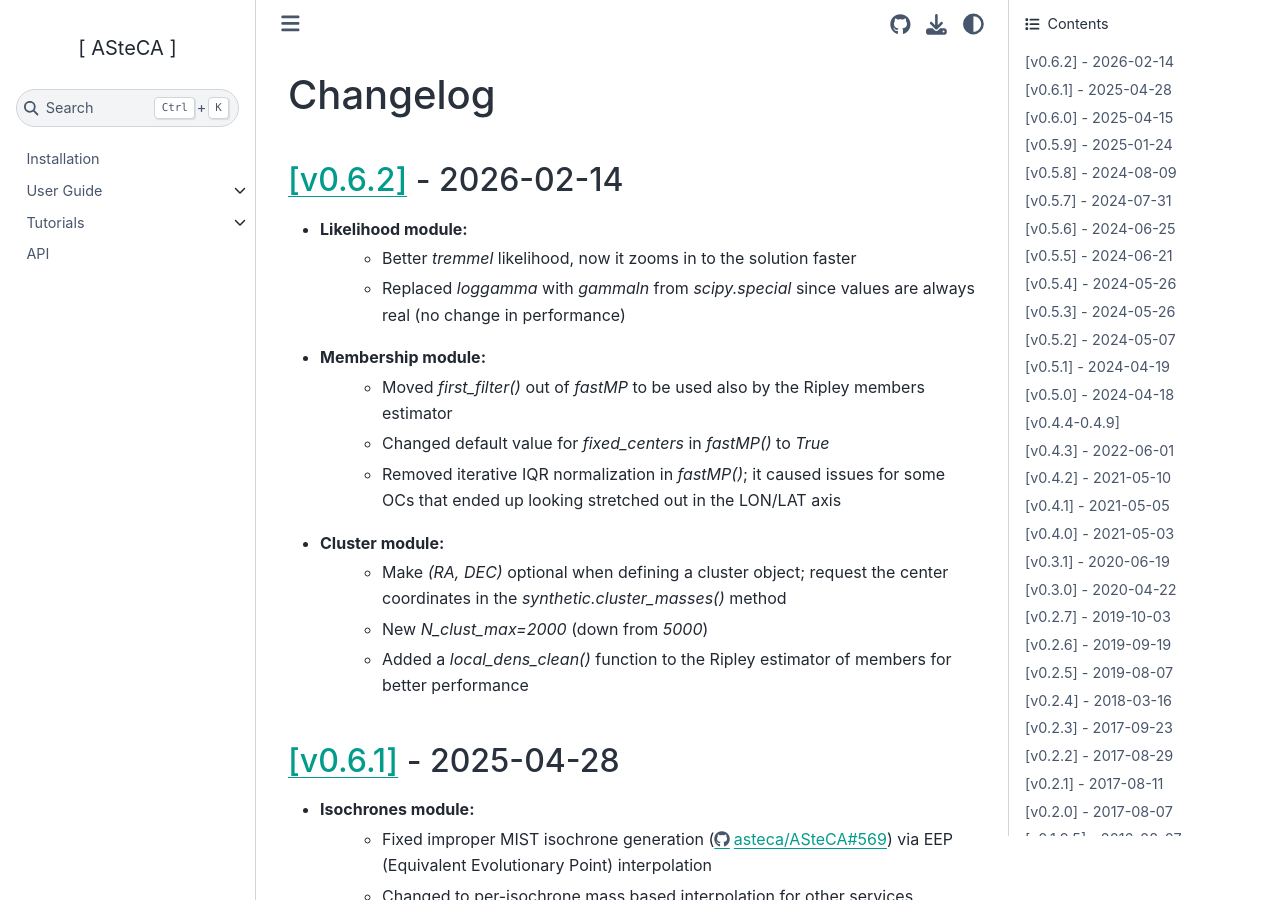
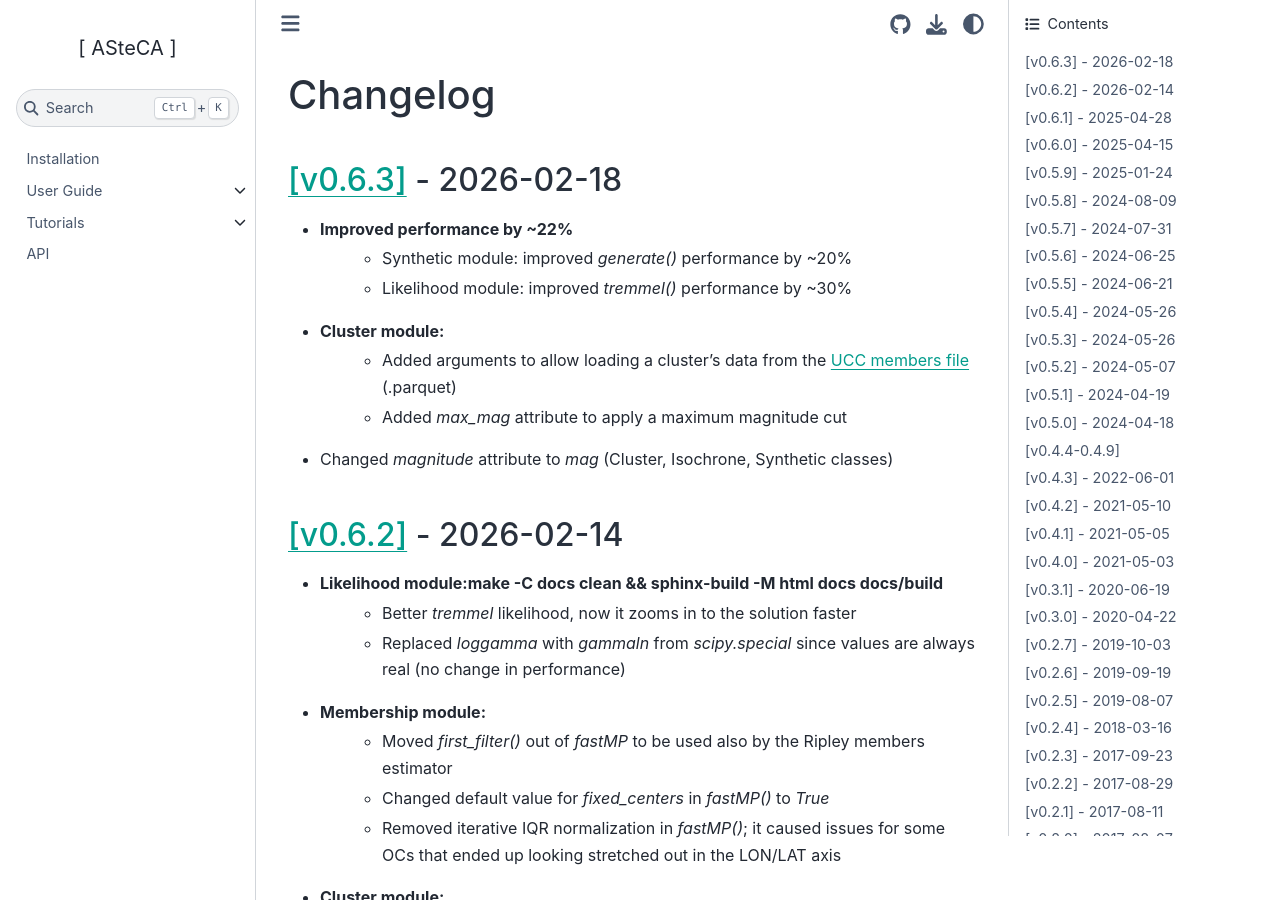
Before and after one commit to asteca/ASteCA, a Sphinx documentation site: the page built from docs/CHANGELOG.rst, in a window 1280 px wide and 900 px high. Built offline with Sphinx 7.4.7 and the Sphinx Book theme 1.1.4, drawn with Linux system fonts in a browser that asks for light colours; pages that are not in the unit, such as notebooks, are missing from menus.

Commit message:
last commits before new release

```diff
--- a/docs/CHANGELOG.rst
+++ b/docs/CHANGELOG.rst
@@ -7,10 +7,25 @@ Changelog
 #########
 
 
+`[v0.6.3] <https://github.com/asteca/asteca/releases/tag/v0.6.3>`__ - 2026-02-18
+++++++++++++++++++++++++++++++++++++++++++++++++++++++++++++++++++++++++++++++++
+
+- Improved performance by ~22%
+   - Synthetic module: improved `generate()` performance by ~20%
+   - Likelihood module: improved `tremmel()` performance by ~30%
+
+- Cluster module:
+   - Added arguments to allow loading a cluster's data from the `UCC members file <https://doi.org/10.5281/zenodo.8250523>`__ (.parquet)
+   - Added `max_mag` attribute to apply a maximum magnitude cut
+
+- Changed `magnitude` attribute to `mag` (Cluster, Isochrone, Synthetic classes)
+
+
+
 `[v0.6.2] <https://github.com/asteca/asteca/releases/tag/v0.6.2>`__ - 2026-02-14
 ++++++++++++++++++++++++++++++++++++++++++++++++++++++++++++++++++++++++++++++++
 
-- Likelihood module:
+- Likelihood module:make -C docs clean && sphinx-build -M html docs docs/build
    - Better `tremmel` likelihood, now it zooms in to the solution faster
    - Replaced `loggamma` with `gammaln` from `scipy.special` since values are always
      real (no change in performance)
@@ -28,7 +43,6 @@ Changelog
    - New `N_clust_max=2000` (down from `5000`)
    - Added a `local_dens_clean()` function to the Ripley estimator of members for better
      performance
-
 
 
 
--- a/pyproject.toml
+++ b/pyproject.toml
@@ -1,6 +1,6 @@
 [project]
 name = "asteca"
-version = "0.6.3-dev"
+version = "0.6.3"
 description = "Stellar cluster analysis package"
 authors = [
     {name = "Gabriel I Perren", email = "gabrielperren@gmail.com"}
```
